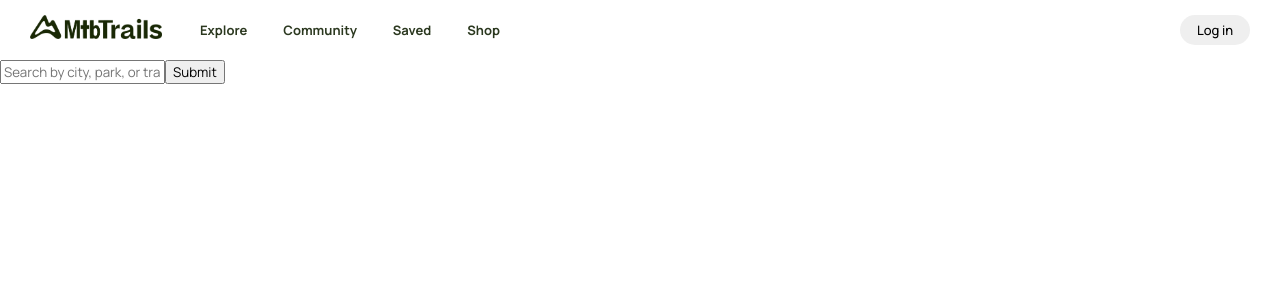
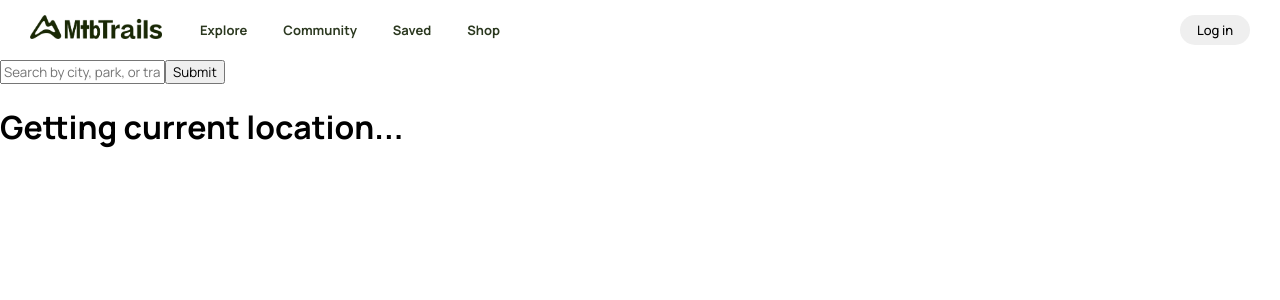
Before and after one commit to Tomassalgadodev/mtbtrails-client, a React (Create React App) app: page / in a window 1280 px wide. Shown: the top 300 px of the page. Built offline with nearby package versions, Linux system fonts and the light colour scheme; no server answers.

Commit message:
feat: Get current location on page load

```diff
--- a/src/App/App.js
+++ b/src/App/App.js
@@ -1,14 +1,35 @@
-import React from 'react';
+import React, { useEffect, useState } from 'react';
 import './App.css';
 
 import Header from '../Header/Header';
 import Homepage from '../Homepage/Homepage';
 
 function App() {
+
+  const [currentLocation, setCurrentLocation] = useState({});
+  const [loadingCurrentLocation, setLoadingCurrentLocation] = useState(true);
+
+  useEffect(() => {
+    if ('geolocation' in navigator) {
+      navigator.geolocation.getCurrentPosition(position => {
+        setCurrentLocation({
+          lat: position.coords.latitude,
+          long: position.coords.longitude
+        });
+        setLoadingCurrentLocation(false);
+      });
+    } else {
+      console.log('geolocation not available');
+    }
+  }, []);
+
   return (
     <>
       <Header />
-      <Homepage />
+      <Homepage
+        coords={currentLocation}
+        loadingCurrentLocation={loadingCurrentLocation}
+      />
     </>
   );
 }
--- a/src/Homepage/Homepage.js
+++ b/src/Homepage/Homepage.js
@@ -1,7 +1,7 @@
 import React, { useState } from "react";
 import "./Homepage.css";
 
-const Homepage = () => {
+const Homepage = ({ coords, loadingCurrentLocation }) => {
 
     const [formValue, setFormValue] = useState('');
 
@@ -25,6 +25,8 @@ const Homepage = () => {
                     onChange={handleChange}
                 />
                 <button>Submit</button>
+                {!loadingCurrentLocation && <h1>{coords.lat}</h1>}
+                {loadingCurrentLocation && <h1>Getting current location...</h1>}
             </form>
         </div>
     )
```
